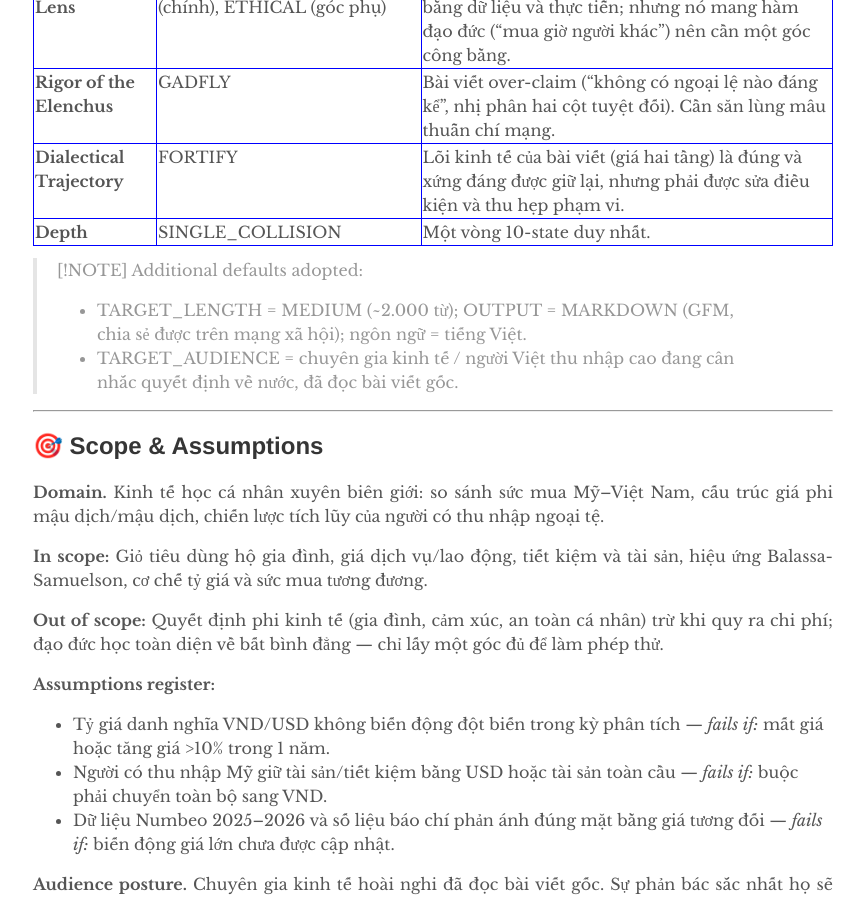
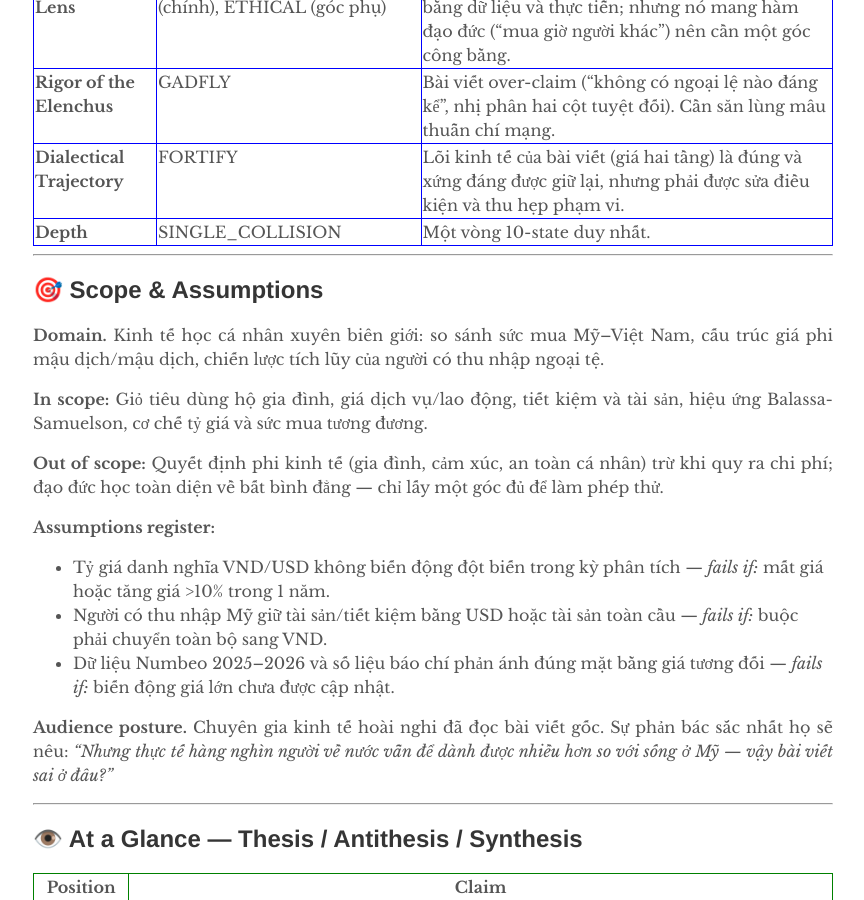
Before and after one commit to XSpring/xspring.github.io, a Jekyll site: the page built from _posts/2026-08-19-phản-biện-mang-lương-ngoại-tệ-về-VN.md, in a window 1280 px wide and 900 px high, scrolled down 1382 px. Shown: the whole window, without its empty margins (207-1071 px from the left). Built offline with Jekyll 4.4.1, drawn with Linux system fonts in a browser that asks for light colours; our own code applies the rules of GitHub Pages for plain Markdown files.

Commit message:
Update 2026-08-19-phản-biện-mang-lương-ngoại-tệ-về-VN.md

```diff
--- a/_posts/2026-08-19-phản-biện-mang-lương-ngoại-tệ-về-VN.md
+++ b/_posts/2026-08-19-phản-biện-mang-lương-ngoại-tệ-về-VN.md
@@ -41,11 +41,6 @@ The Strategic Interview captured (or defaulted) the following four Dimensions be
 | **Rigor of the Elenchus** | GADFLY | Bài viết over-claim ("không có ngoại lệ nào đáng kể", nhị phân hai cột tuyệt đối). Cần săn lùng mâu thuẫn chí mạng. |
 | **Dialectical Trajectory** | FORTIFY | Lõi kinh tế của bài viết (giá hai tầng) là đúng và xứng đáng được giữ lại, nhưng phải được sửa điều kiện và thu hẹp phạm vi. |
 | **Depth** | SINGLE_COLLISION | Một vòng 10-state duy nhất. |
-
-> [!NOTE]
-> Additional defaults adopted:
-> - TARGET_LENGTH = MEDIUM (~2.000 từ); OUTPUT = MARKDOWN (GFM, chia sẻ được trên mạng xã hội); ngôn ngữ = tiếng Việt.
-> - TARGET_AUDIENCE = chuyên gia kinh tế / người Việt thu nhập cao đang cân nhắc quyết định về nước, đã đọc bài viết gốc.
 
 ---
 
```
